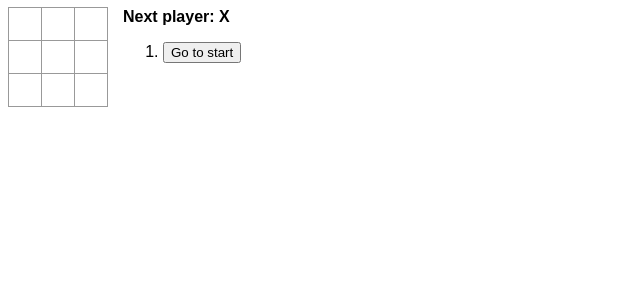
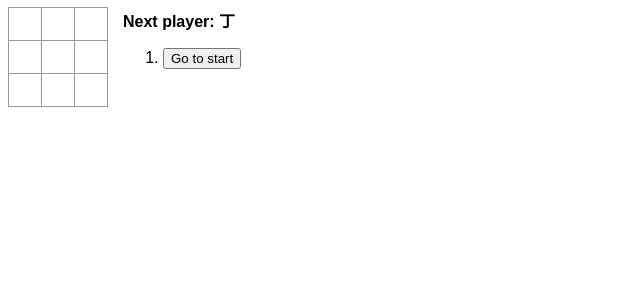
Before and after one commit to sushidesu/tictactoe, a React app: page / in a window 1280 px wide. Shown: the top 300 px of the page, without its empty margins (0-640 px from the left). Built offline with nearby package versions, Linux system fonts and the light colour scheme.

Commit message:
XとOを半と丁に変更

```diff
--- a/src/App.tsx
+++ b/src/App.tsx
@@ -16,8 +16,8 @@ export const App = () => {
         height={HEIGHT}
         firstPlayer="X"
         initHistory={[initBoard]}
-        markX={"X"}
-        markO={"O"}
+        markX={"丁"}
+        markO={"半"}
       />
     </div>
   )
```
Also changed, not shown: 1 other file (tests, documents, lock files or other folders).
